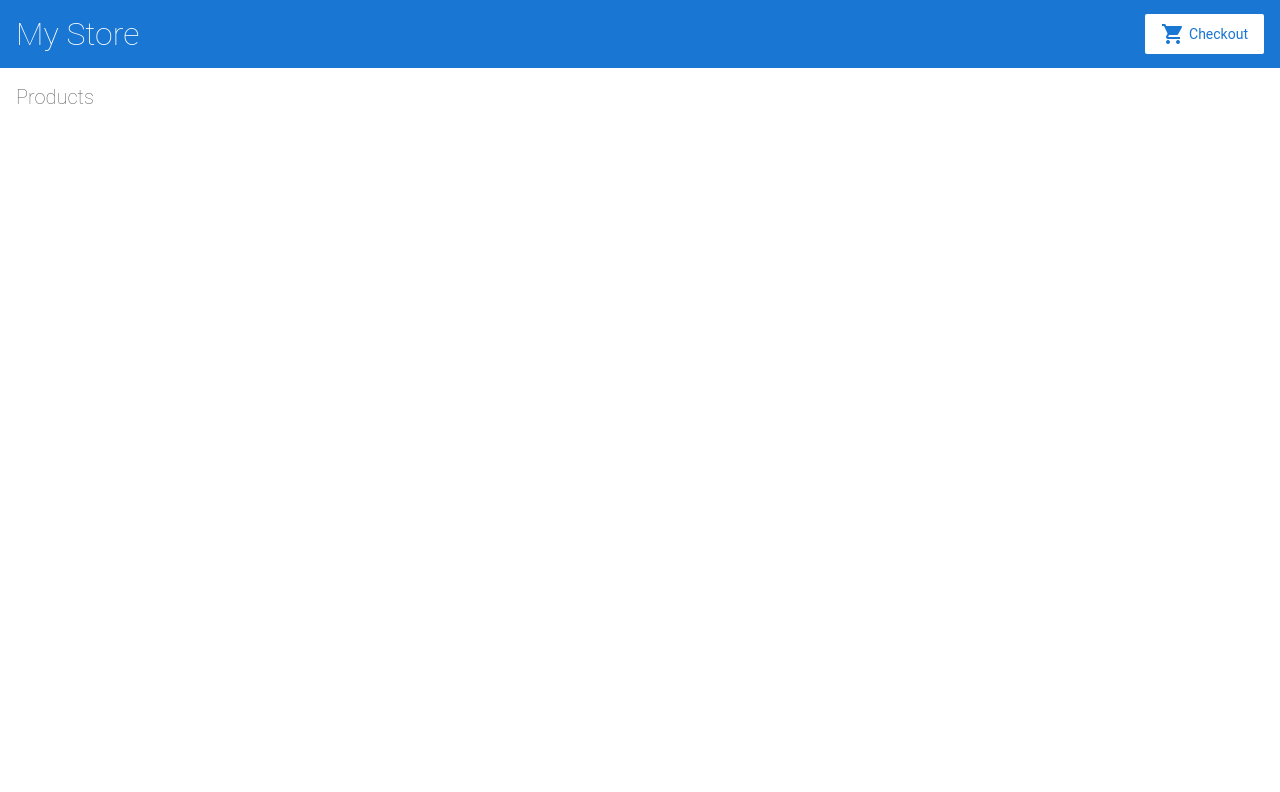
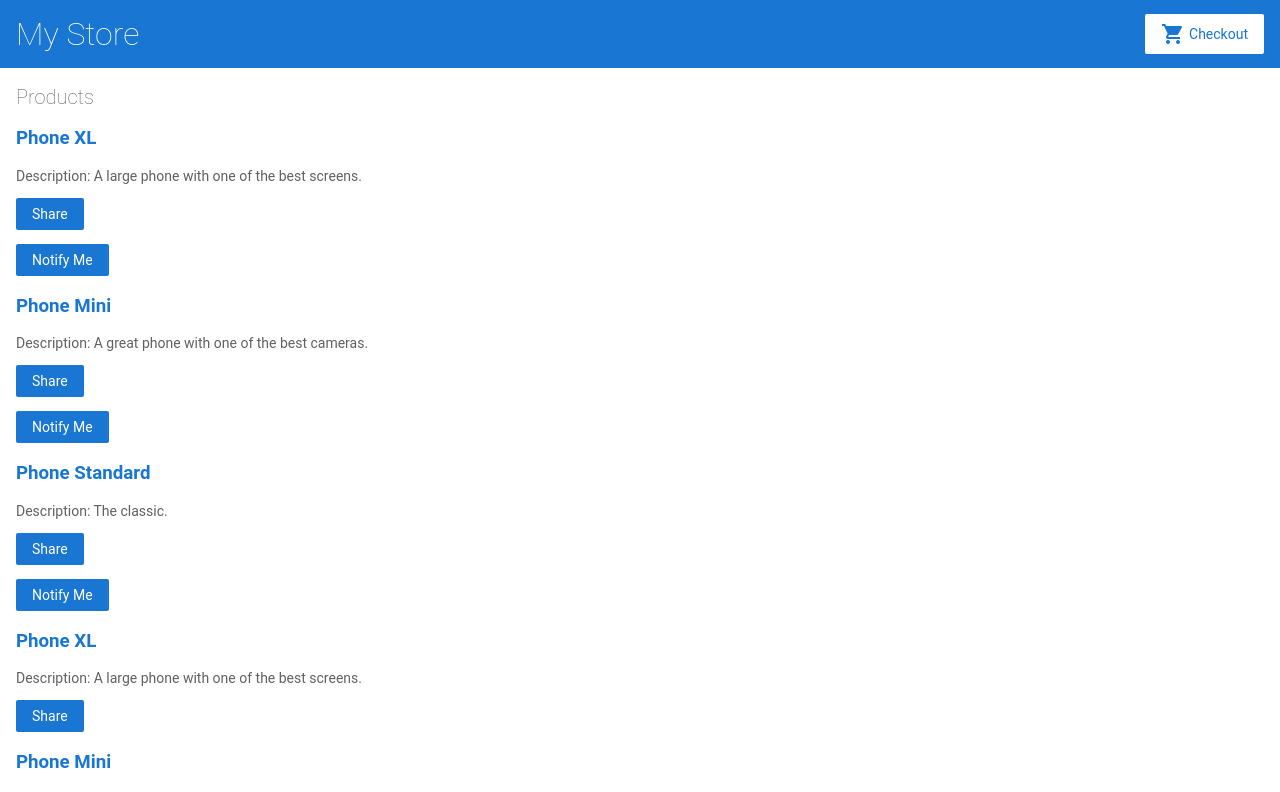
Before and after one commit to UMM-CSci-3601-S21/angular-tutorial-Natasha-Zebrev, an Angular app: page / in a window 1280 px wide. Shown: the top 792 px of the page. Built offline with nearby package versions, Linux system fonts and the light colour scheme.

Commit message:
Add to the product list

```diff
--- a/src/app/product-list/product-list.component.html
+++ b/src/app/product-list/product-list.component.html
@@ -1 +1,66 @@
 <h2>Products</h2>
+
+
+<div *ngFor="let product of products">
+
+  <h3>
+    <a [title]="product.name + ' details'">
+      Phone XL
+    </a>
+</h3>
+
+<p *ngIf="product.description">
+  Description: A large phone with one
+  of the best screens.
+</p>
+
+
+<button (click)="share()">
+  Share
+</button>
+
+<app-product-alerts
+  [product]="product"
+  (notify)="onNotify()">
+</app-product-alerts>
+
+<h3>
+  <a [title]="product.name + ' details'">
+    Phone Mini
+  </a>
+</h3>
+
+<p *ngIf="product.description">
+  Description: A great phone with one of
+  the best cameras.
+</p>
+
+<button (click)="share()">
+  Share
+</button>
+
+<app-product-alerts
+  [product]="product"
+  (notify)="onNotify()">
+</app-product-alerts>
+
+ <h3>
+    <a [title]="product.name + ' details'">
+      Phone Standard
+    </a>
+</h3>
+
+<p *ngIf="product.description">
+  Description: The classic.
+</p>
+
+<button (click)="share()">
+  Share
+</button>
+
+<app-product-alerts
+  [product]="product"
+  (notify)="onNotify()">
+</app-product-alerts>
+
+</div>
--- a/src/app/product-list/product-list.component.ts
+++ b/src/app/product-list/product-list.component.ts
@@ -10,7 +10,11 @@ import { products } from '../products';
 export class ProductListComponent {
   products = products;
 
-  share(): void {
+  share()  {
     window.alert('The product has been shared!');
   }
+
+  onNotify() {
+    window.alert('You will be notified when the product goes on sale')
+  }
 }
```
